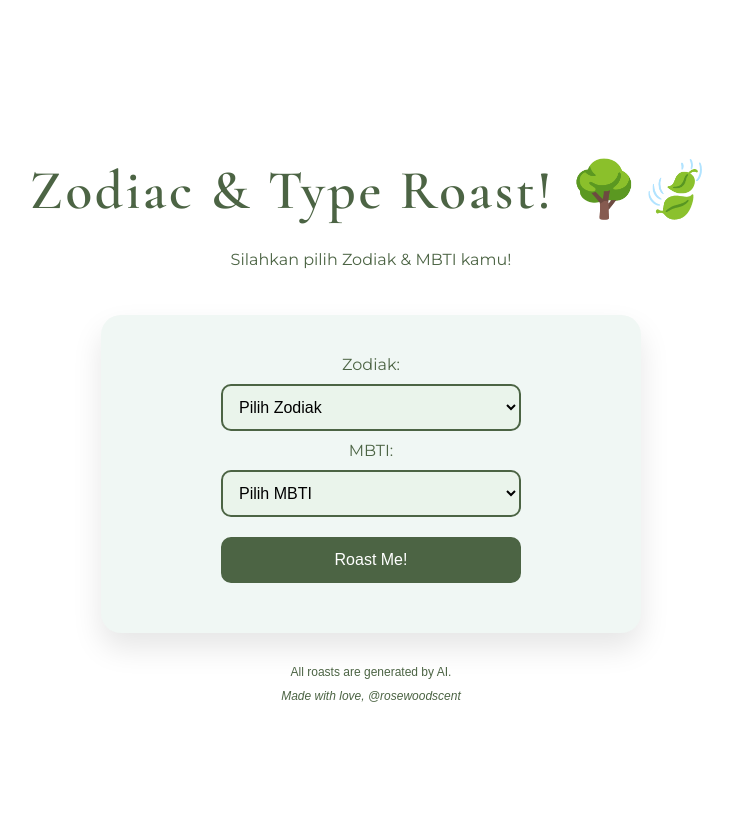
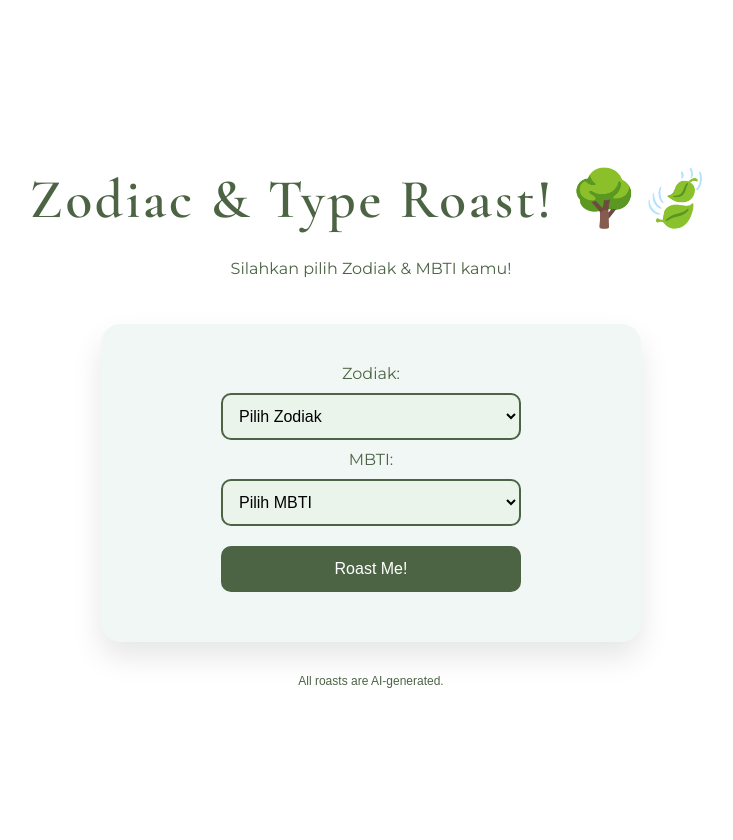
Before and after one commit to 307temporaryredirect/three-web, a Flask app: page / in a window 1280 px wide. Shown: the whole page, without its empty margins (269-1002 px from the left). Run offline with Flask 3, Linux system fonts and the light colour scheme; some libraries are stand-ins or nearby versions.

Commit message:
Update index.html

```diff
--- a/templates/index.html
+++ b/templates/index.html
@@ -208,6 +208,5 @@ h1 {
 </html>
 
 <footer style="text-align: center; padding: 30px 0 15px 0; font-family: Arial, sans-serif; color: #4c6444; font-weight: 300; font-size: 12px; line-height: 1.5;">
-  <p style="margin: 0 0 6px 0;">All roasts are generated by AI.</p>
-  <p style="margin: 0; font-style: italic;">Made with love, @rosewoodscent</p>
+  <p style="margin: 0 0 6px 0;">All roasts are AI-generated.</p>
 </footer>
```
